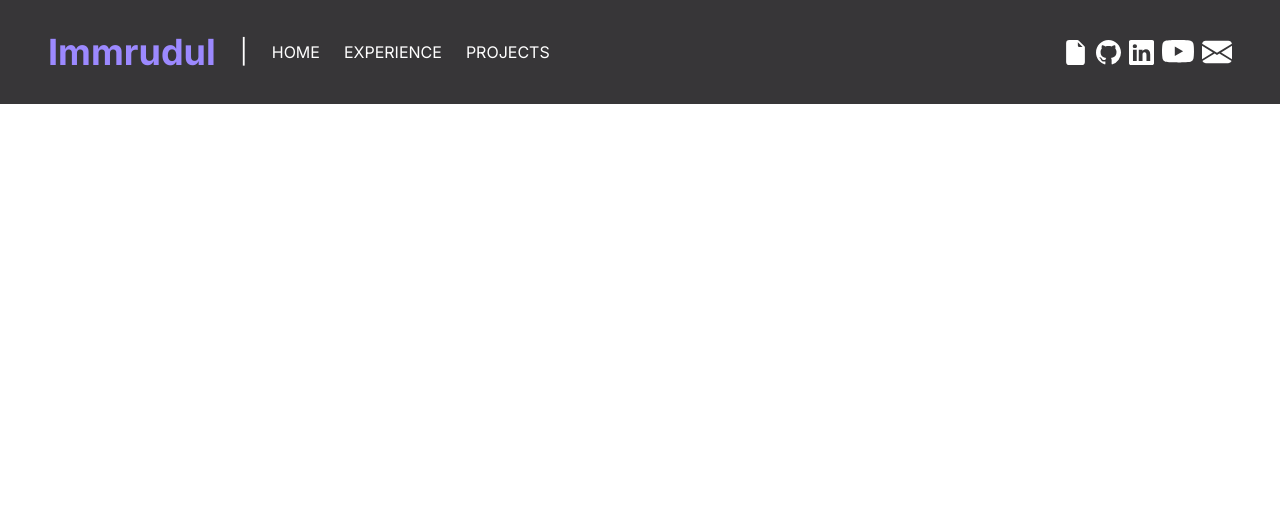
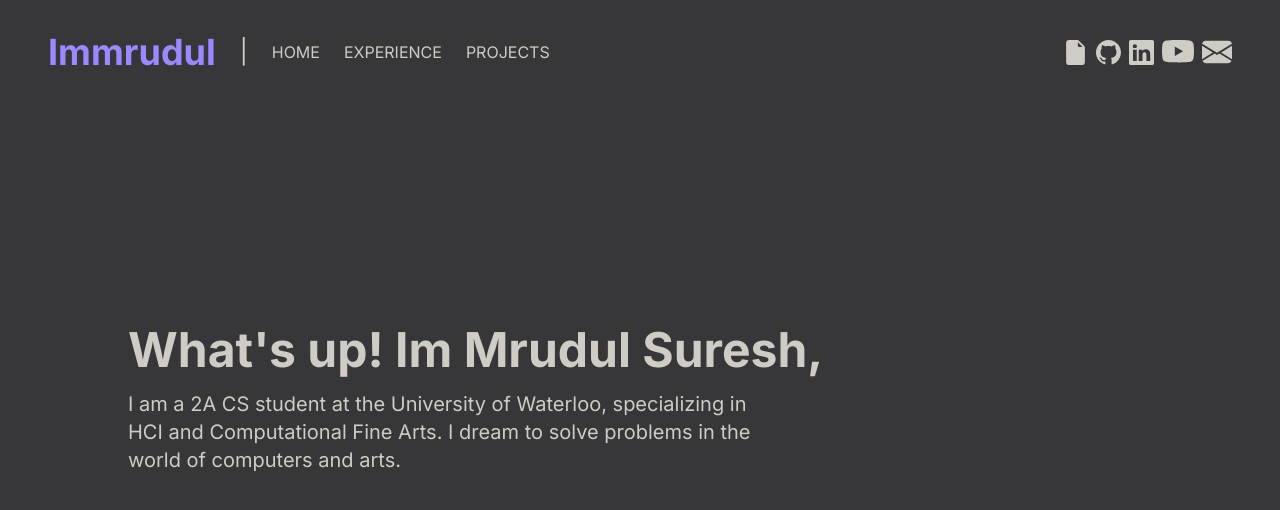
Before and after one commit to Immrudul/mrudul-website, a Next.js app in the folder mrudul-personal-website/: page / in a window 1280 px wide. Shown: the top 510 px of the page. Built offline with nearby package versions, Linux system fonts and the light colour scheme.

Commit message:
finish hero text

```diff
--- a/mrudul-personal-website/src/app/layout.tsx
+++ b/mrudul-personal-website/src/app/layout.tsx
@@ -2,7 +2,7 @@ import type { Metadata } from "next";
 import { Inter } from "next/font/google";
 import "./globals.css";
 import Header from "@/components/header/page";
-import HeroLanding from "@/components/hero/page";
+import Hero from "@/components/hero/page";
 
 const inter = Inter({ subsets: ["latin"] });
 
@@ -20,7 +20,7 @@ export default function RootLayout({
     <html lang="en">
       <body className={inter.className}>
         <Header />
-
+        <Hero />
         {children}
       </body>
     </html>
--- a/mrudul-personal-website/src/components/header/page.tsx
+++ b/mrudul-personal-website/src/components/header/page.tsx
@@ -20,7 +20,7 @@ export default function Header() {
 
   return (
     <div>
-      <div className="flex bg-mgray text-white items-center justify-between px-12 py-8 fixed w-full">
+      <div className="flex bg-mgray text-mwhite items-center justify-between px-12 py-8 fixed w-full">
         <div className="space-x-6 flex items-center">
           <span className="text-4xl text-mpurple font-bold">Immrudul</span>
           <span className="lg:flex hidden text-2xl">|</span>
@@ -52,8 +52,8 @@ export default function Header() {
       <div
         className={
           menuOpen
-            ? "h-fit text-white fixed left-0 top-24 w-full lg:hidden bg-mgray ease-in duration-150 px-10 transition-all"
-            : "h-fit text-white top-24 w-full fixed left-[-100%]  px-10 ease-in duration-150 transition-all"
+            ? "h-fit text-mwhite fixed left-0 top-24 w-full lg:hidden bg-mgray ease-in duration-150 px-10 transition-all"
+            : "h-fit text-mwhite top-24 w-full fixed left-[-100%]  px-10 ease-in duration-150 transition-all"
         }
       >
         <div className="bg-mgray pl-2 ">
--- a/mrudul-personal-website/src/components/hero/page.tsx
+++ b/mrudul-personal-website/src/components/hero/page.tsx
@@ -1,8 +1,15 @@
-export default function HeroLanding() {
+export default function Hero() {
   return (
-    <div>
-      <div className="h-[100vh] flex items-center ">
-        <div className="text-4xl font-medium">What's up! Im Mrudul Suresh,</div>
+    <div className="bg-mgray">
+      <div className="h-[100vh] flex flex-col justify-center">
+        <div className="xl:text-5xl lg:text-4xl sm:text-3xl text-2xl font-bold text-mwhite xl:pl-32 lg:pl-24 md:pl-16 sm:pl-10 pl-6">
+          What's up! Im Mrudul Suresh,
+        </div>
+        <div className="xl:pl-32 lg:pl-24 md:pl-16 sm:pl-10 pl-6 xl:text-xl lg:text-lg text-base text-mwhite mt-4 md:w-3/5 sm:w-2/3 w-auto pr-6 sm:pr-0">
+          I am a 2A CS student at the University of Waterloo, specializing in
+          HCI and Computational Fine Arts. I dream to solve problems in the
+          world of computers and arts.
+        </div>
       </div>
     </div>
   );
--- a/mrudul-personal-website/tailwind.config.ts
+++ b/mrudul-personal-website/tailwind.config.ts
@@ -19,6 +19,7 @@ const config: Config = {
       colors: {
         mgray: "#373638",
         mpurple: "#9c89ff",
+        mwhite: "#CFCBC5",
       },
     },
   },
```
